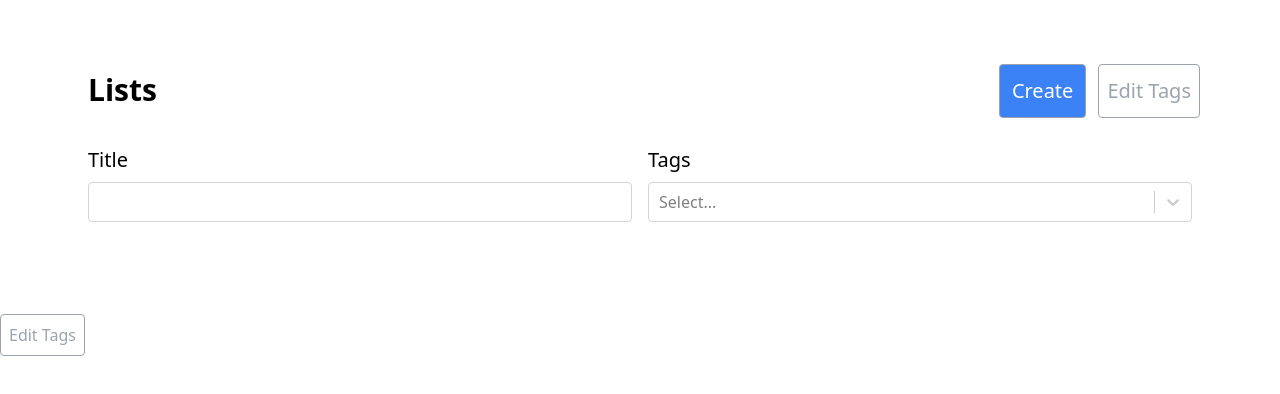
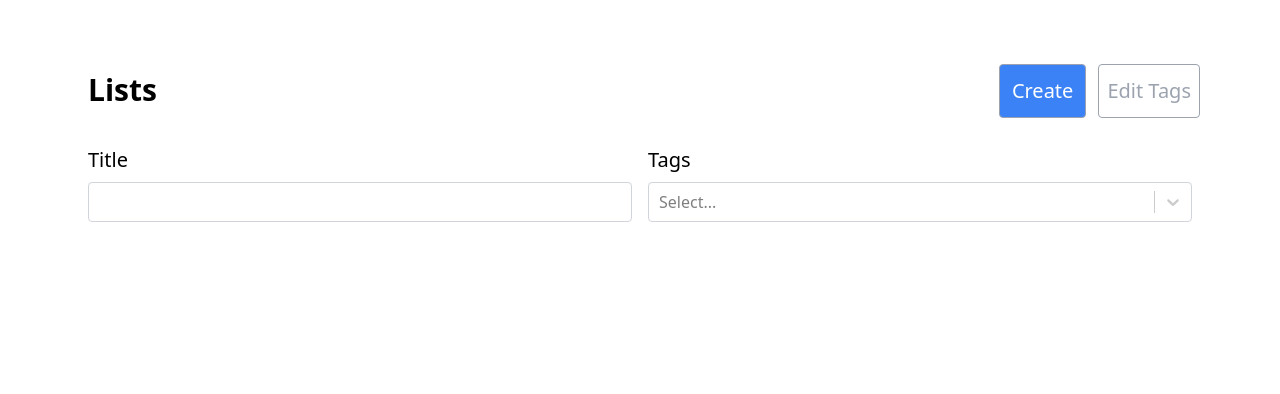
Before and after one commit to bblueberries/todo-list, a Next.js app: page / in a window 1280 px wide. Shown: the top 394 px of the page. Built offline with nearby package versions, Linux system fonts and the light colour scheme.

Commit message:
feat: applied edit tag button

```diff
--- a/src/components/ShowLists.tsx
+++ b/src/components/ShowLists.tsx
@@ -57,9 +57,7 @@ export function ShowLists() {
                   Create
                 </button>
               </Link>
-              <button className="rounded border p-2 border-gray-400 text-gray-400 hover:bg-slate-100">
-                Edit Tags
-              </button>
+              <EditTagButton />
             </div>{" "}
           </div>
           <div className=" grid grid-cols-1  xl:grid-cols-2 mt-5 mb-4 xl:mb-0 p-2 gap-4">
@@ -114,7 +112,6 @@ export function ShowLists() {
             ))}
           </div>
         </div>
-        <EditTagButton />
       </>
     );
   } else return <></>;
```
